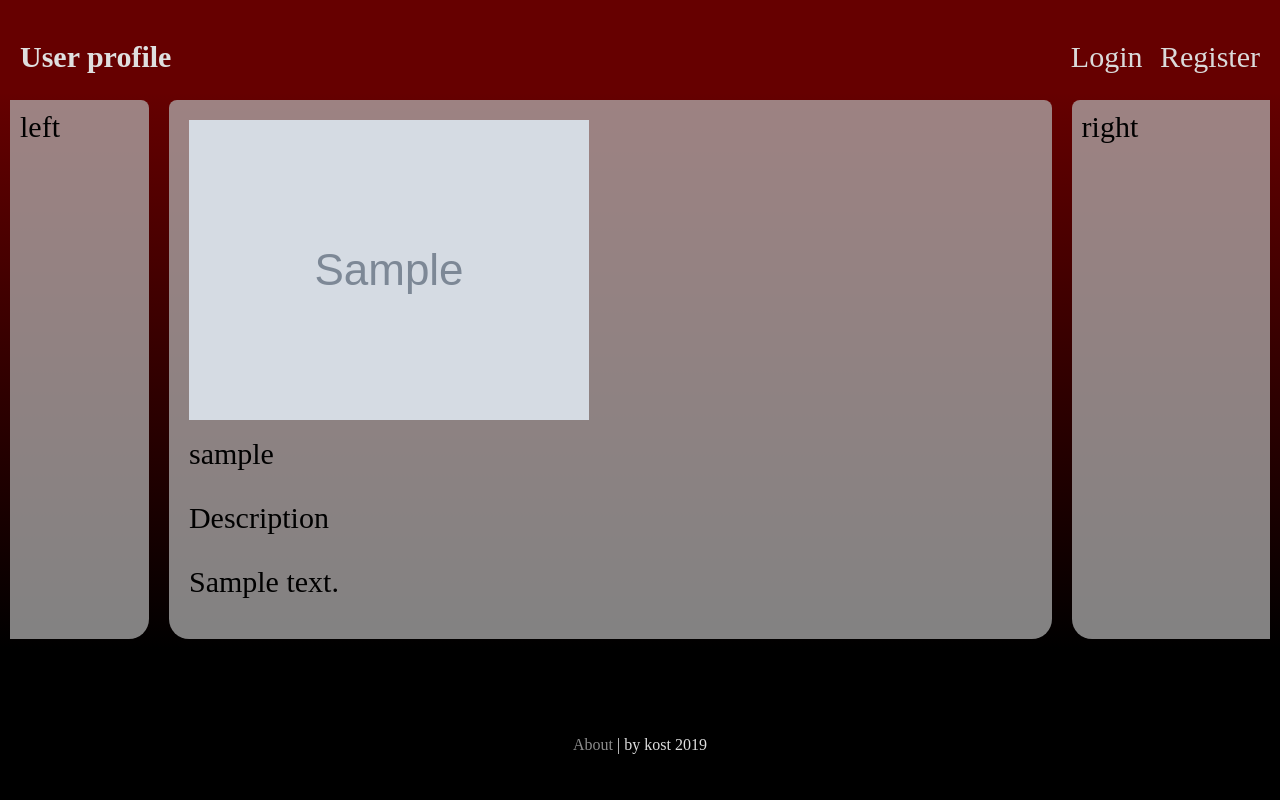
After one commit to kostmetallist/tankonstin-forum, a Django app: template forum/templates/forum/user-detail.html in a window 1280 px wide. The commit adds this page. Run offline with Django 3.2, Linux system fonts and the light colour scheme; the template is opened without the code that fills it: most values are stand-ins (such as "Sample title", 1, 10 or a date in 2020); grey boxes marked "Sample" are stand-in pictures.

Commit message:
Coherency automation, user restrictions & pagination * django signal based auto creation of UserExtra for User creation * user profile page added * messages are now posted by currerntly logged in user * restrictions on posting messages for non-auth users * restrictions on deleting messages for users that are not authors * pagination for topic detail view

```diff
--- a/forum/apps.py
+++ b/forum/apps.py
@@ -2,4 +2,8 @@ from django.apps import AppConfig
 
 
 class ForumConfig(AppConfig):
+
     name = 'forum'
+
+    def ready(self):
+        import forum.signals
--- a/forum/static/forum/style.css
+++ b/forum/static/forum/style.css
@@ -339,3 +339,24 @@ button.generic-button:hover {
 button.generic-button > span:after {
     content: '\25b7';
 }
+
+div.profile-token {
+    margin: 10px;
+}
+
+img.user-profile-image {
+    max-width: 512px;
+    max-height: 512px;
+}
+
+div.pagination-nav {
+    background: rgba(51, 0, 0, 0.8);
+    color: #dfdfdf;
+    width: 100%;
+    /*text-align: right;*/
+}
+
+div.pagination-nav a.current-page {
+    color: black;
+    background: rgba(180, 180, 180, 0.4)
+}
--- a/forum/templates/forum/blueprint.html
+++ b/forum/templates/forum/blueprint.html
@@ -26,8 +26,12 @@
                 </div>
                 <div class="flex-element" id="header-right">
                     {% if user.is_authenticated %}
-                        Hello, {{ user.username }}
-                        <a style="margin-left: 10px" href="{% url 'user-logout' %}">Logout</a>
+                        <a href="{% url 'user-detail' pk=user.id %}">
+                            {{ user.username }}
+                        </a> is logged in&nbsp; /
+                        <a style="margin-left: 10px" href="{% url 'user-logout' %}">
+                            Logout
+                        </a>
                     {% else %}
                         <a href="{% url 'user-login' %}">Login</a>
                         <a style="margin-left: 10px" href="{% url 'user-registration' %}">Register</a>
--- /dev/null
+++ b/forum/templates/forum/user-detail.html
@@ -0,0 +1,24 @@
+{% extends 'forum/blueprint.html' %}
+
+{% block header-left-content %}
+    User profile
+{% endblock header-left-content %}
+
+{% block center-plate-content %}
+
+    <div class="profile-token">
+        <img class="user-profile-image"
+            src="{{ profile_owner.userextra.avatar.url }}">
+    </div>
+
+    <div class="profile-token">
+        {{ profile_owner.username }}
+    </div>
+
+    <div class="profile-token">
+        <p>Description</p>
+        <p>{{ profile_owner.userextra.description }}</p>
+    </div>
+
+
+{% endblock center-plate-content %}
--- a/forum/urls.py
+++ b/forum/urls.py
@@ -6,6 +6,7 @@ from .views      import (
     MessageCreateView,
     SectionListView,
     MessageDeleteView,
+    ForumUserDetailView,
 )
 
 urlpatterns = [
@@ -14,6 +15,7 @@ urlpatterns = [
     path("register/", views.userRegistration, name="user-registration"),
     path("login/", LoginView.as_view(template_name="forum/user-login.html"), name="user-login"),
     path("logout/", LogoutView.as_view(template_name="forum/index.html"), name="user-logout"),
+    path("user/<int:pk>", ForumUserDetailView.as_view(), name="user-detail"),
     path("topic/<int:pk>/", TopicDetailView.as_view(), name="topic-detail"),
     path("message/create/topic/<int:topic>/", MessageCreateView.as_view(), name="message-create"),
     path("message/delete/<int:pk>/", MessageDeleteView.as_view(), name="message-delete"),
```
Also changed, not shown: forum/signals.py (added, +15 -0 lines), forum/templates/forum/topic-detail.html (+49 -3 lines), forum/templatetags/forum_extras.py (added, +9 -0 lines), forum/views.py (+28 -7 lines), forum/templatetags/__init__.py (added), 1 other file.
